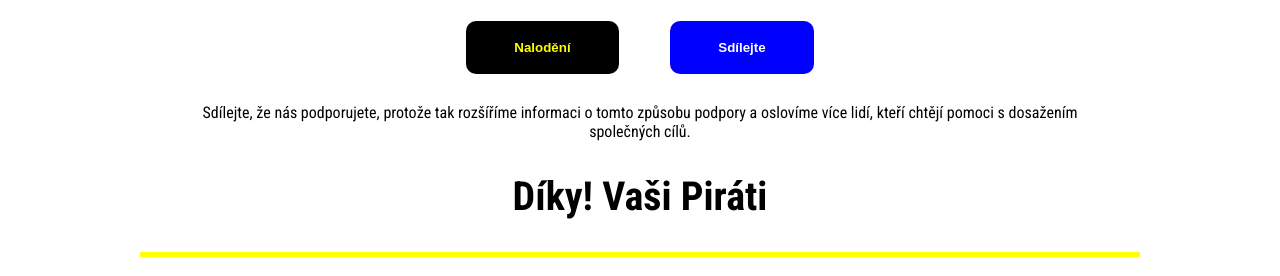
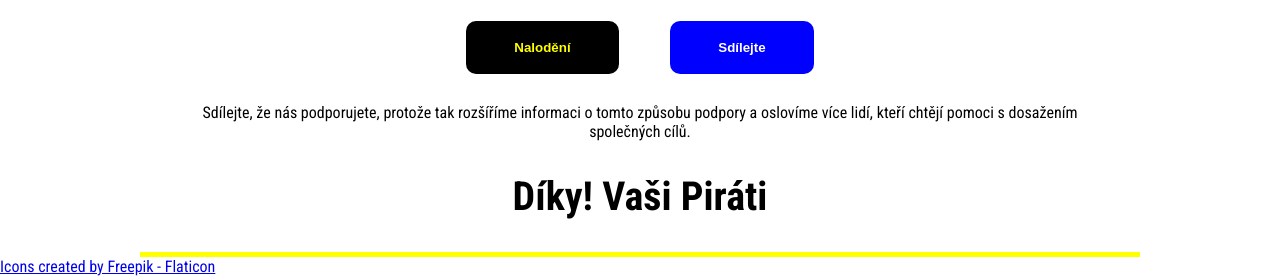
Before and after one commit to mishana10/dekovaci-stranka, a plain HTML site: page index.html in a window 1280 px wide. Shown: the part 1477-1753 px from the top of the page. Drawn offline with nearby package versions, Linux system fonts and the light colour scheme.

Commit message:
Update index.html adding attribute

```diff
--- a/index.html
+++ b/index.html
@@ -87,6 +87,7 @@
             <h1 class="onboarding-bye">Díky! Vaši Piráti</h1>
         </section>
     </div>
+    <a style="text-decoration: none, font-size: 10px, margin-top: 2rem" href="https://www.flaticon.com/free-icons/">Icons created by Freepik - Flaticon</a>
     <script src="https://unpkg.com/boxicons@2.1.4/dist/boxicons.js"></script>
 </body>
 </html>
```
